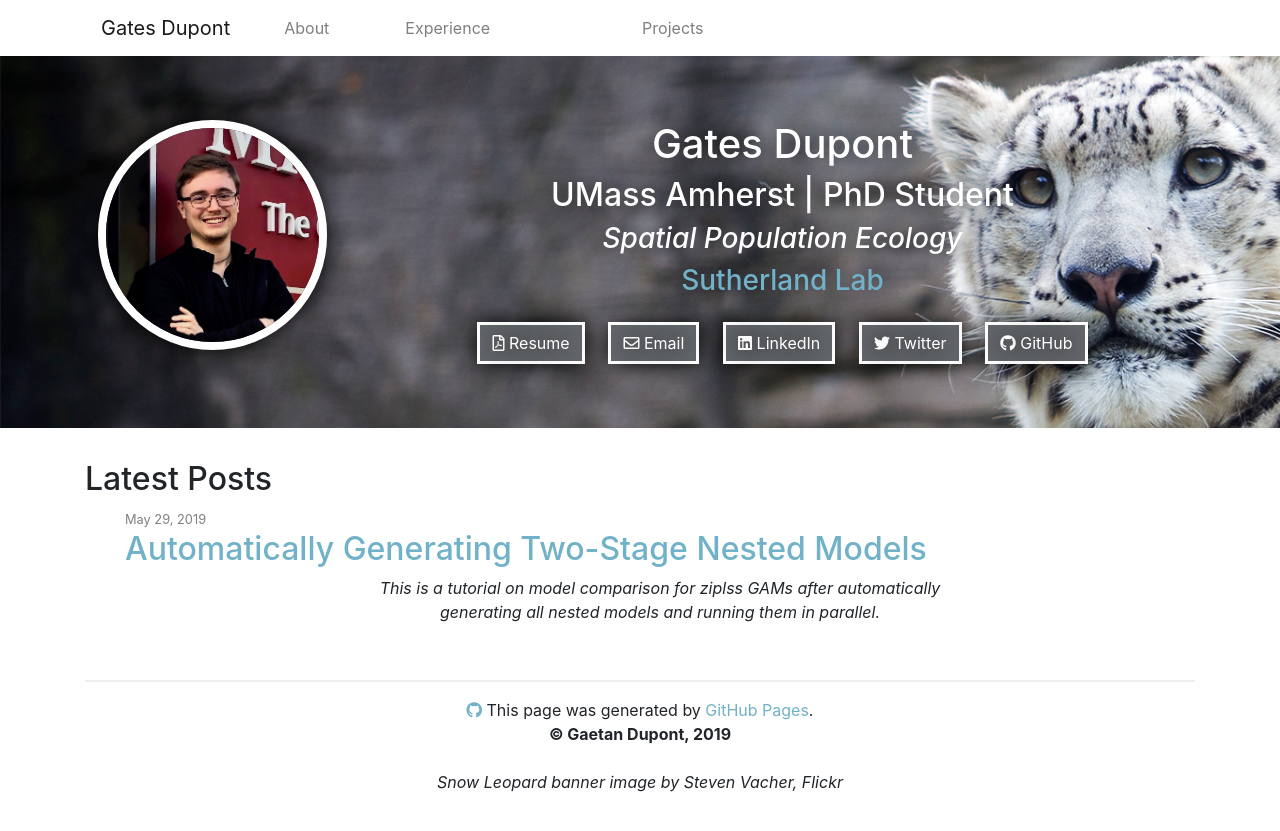
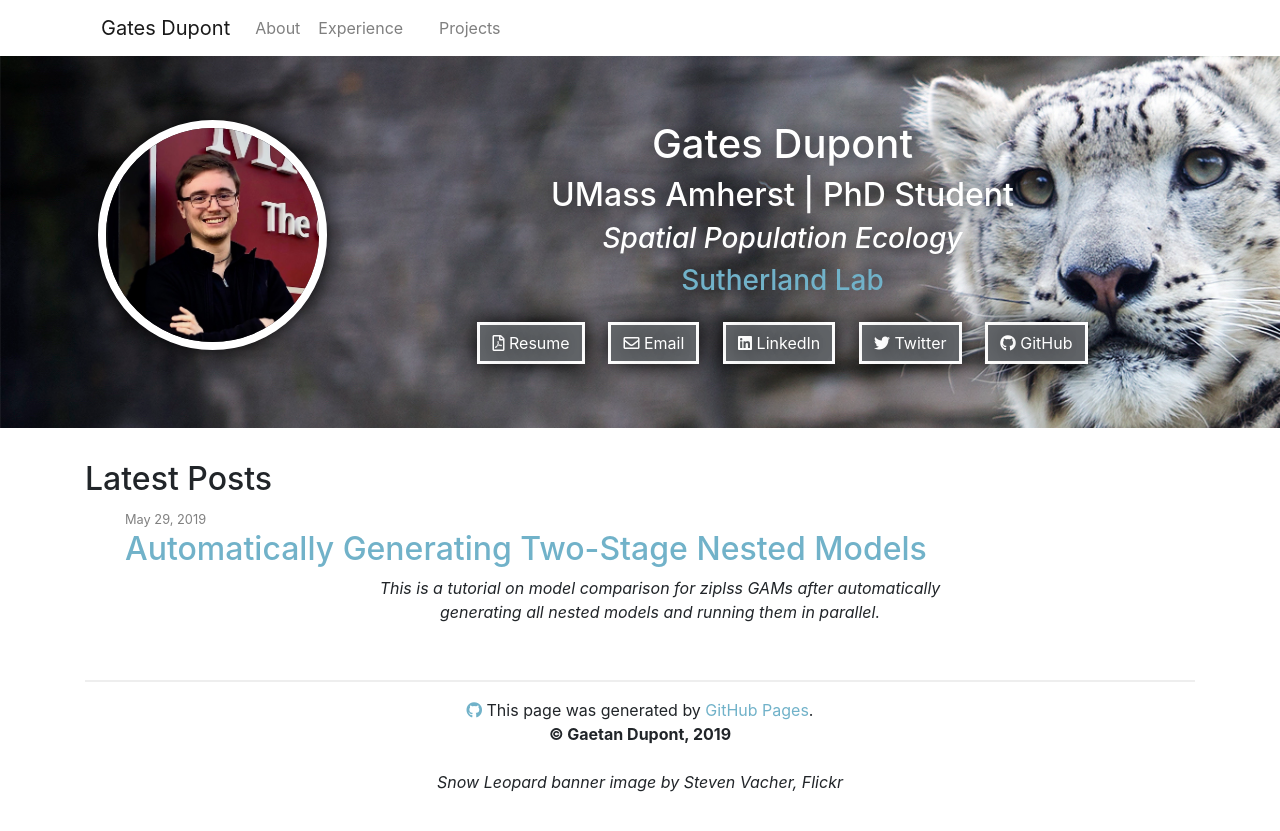
Before and after one commit to chrisyeh96/chrisyeh96.github.io, a Jekyll site: the page built from index.md, in a window 1280 px wide. Shown: the top 831 px of the page. Built offline with Jekyll 4.4.1, drawn with Linux system fonts in a browser that asks for light colours; nearby versions of some CDN libraries.

Commit message:
Update website.css

```diff
--- a/css/website.css
+++ b/css/website.css
@@ -65,8 +65,8 @@ a.nav-link:active {
 }
 
 .navbar-nav > li{
-  padding-left:30px;
-  padding-right:30px;
+  padding-left:1px;
+  padding-right:1px;
 }
 
 /*******************
```
